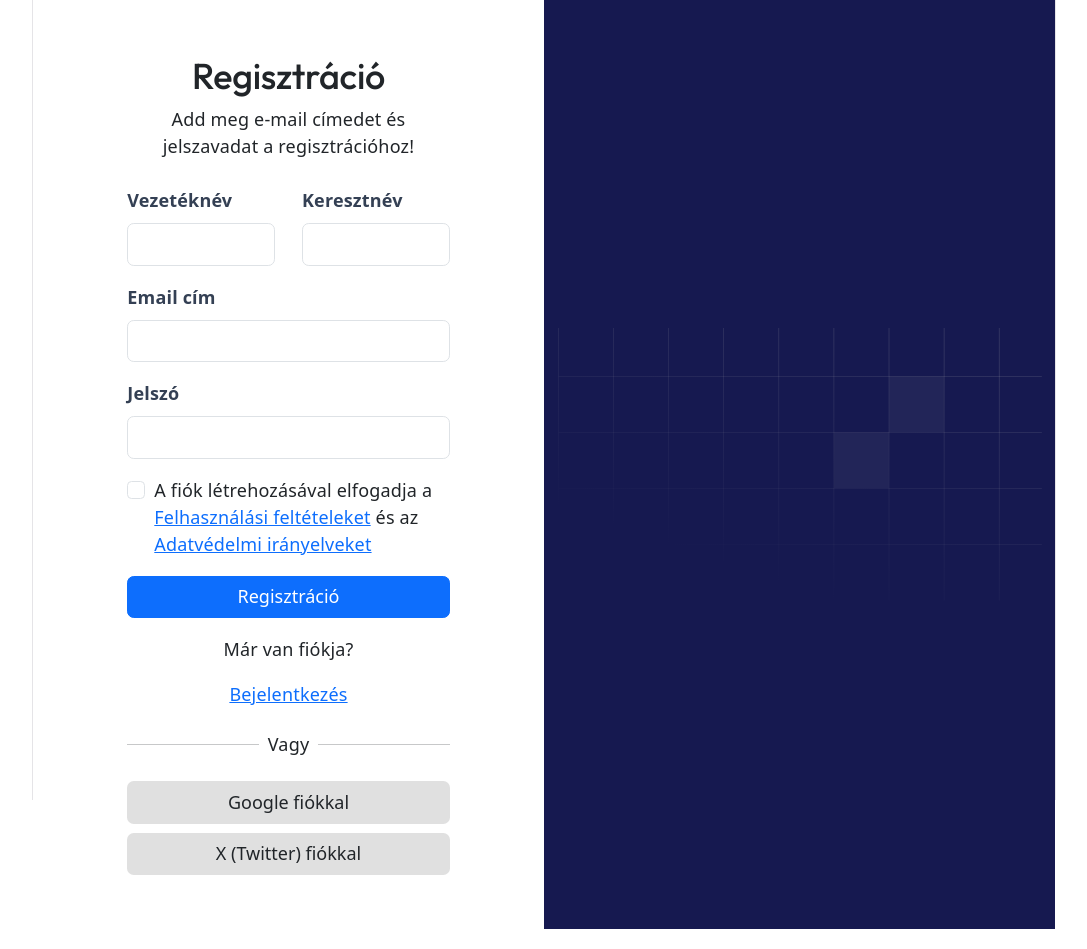
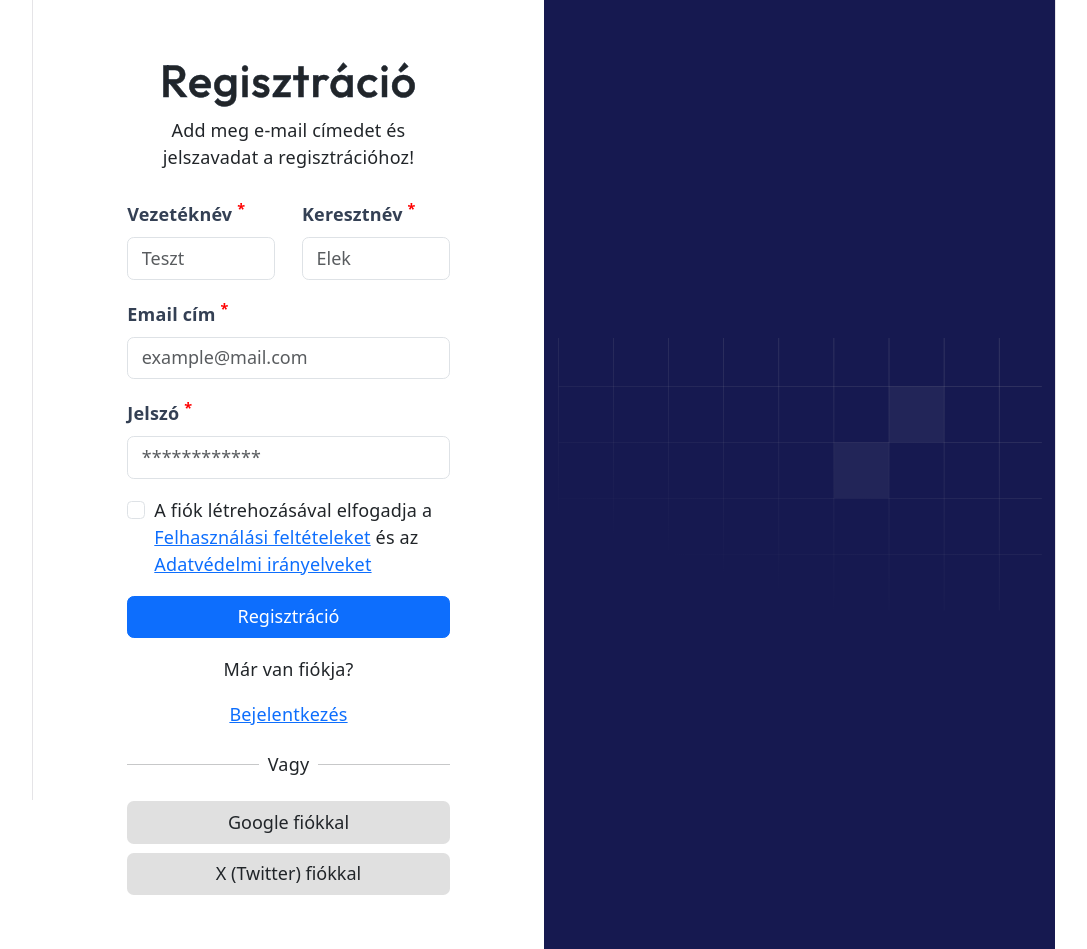
Before and after one commit to zsalapi/tempus-app, a React (Vite) app: page / in a window 1280 px wide. Shown: the whole page, without its empty margins (96-1183 px from the left). Built offline with nearby package versions, Linux system fonts and the light colour scheme.

Commit message:
CSS módosítások, vörös csillagok, és placeholder-ek

```diff
--- a/src/App.jsx
+++ b/src/App.jsx
@@ -9,27 +9,27 @@ function App() {
         {/* Bal oldal: Regisztráció */}
         <div className="col-md-6 d-flex align-items-center justify-content-center p-5">
           <div className="w-100" style={{ maxWidth: "80%" }}>
-            <h2>Regisztráció</h2>
+            <h1>Regisztráció</h1>
              <label className="text-center">Add meg e-mail címedet és jelszavadat a regisztrációhoz!</label>
             <div><br></br></div>
             <form>
               <div className="row">
                 <div className="col-md-6 mb-3">
-                  <label className="form-label d-block text-start">Vezetéknév</label>
-                  <input type="text" className="form-control" required />
+                  <label className="form-label d-block text-start">Vezetéknév <span style={{ color: 'red', fontSize: '0.8em', verticalAlign: 'super' }}>*</span></label>
+                  <input type="text" className="form-control" placeholder="Teszt" required />
                 </div>
                 <div className="col-md-6 mb-3">
-                  <label className="form-label d-block text-start">Keresztnév</label>
-                  <input type="text" className="form-control" required />
+                  <label className="form-label d-block text-start">Keresztnév <span style={{ color: 'red', fontSize: '0.8em', verticalAlign: 'super' }}>*</span></label>
+                  <input type="text" className="form-control" placeholder="Elek" required />
                 </div>
               </div>
               <div className="mb-3">
-                <label className="form-label d-block text-start">Email cím</label>
-                <input type="email" className="form-control" required />
+                <label className="form-label d-block text-start">Email cím <span style={{ color: 'red', fontSize: '0.8em', verticalAlign: 'super' }}>*</span></label>
+                <input type="email" className="form-control" placeholder="example@mail.com" required />
               </div>
               <div className="mb-3">
-                <label className="form-label d-block text-start">Jelszó</label>
-                <input type="password" className="form-control" required />
+                <label className="form-label d-block text-start">Jelszó <span style={{ color: 'red', fontSize: '0.8em', verticalAlign: 'super' }}>*</span></label>
+                <input type="password" className="form-control" placeholder="************" required />
               </div>
               <div className="mb-3 form-check d-block text-start">
                 <input
--- a/src/index.css
+++ b/src/index.css
@@ -73,14 +73,14 @@ body {
 h1,
 h2 {
   font-family: var(--heading);
-  font-weight: 500;
   color: var(--text-h);
 }
 
 h1 {
-  font-size: 56px;
-  letter-spacing: -1.68px;
-  font-weight: bold;
+  font-size: 450px;
+  letter-spacing: 1px;
+  font-weight: 2000;
+  -webkit-text-stroke: 0.5px rgb(29, 41, 57); /* A szín legyen megegyező a szöveg színével */
   margin: 32px 0;
   color: rgb(29,41,57);
   @media (max-width: 1024px) {
@@ -88,15 +88,7 @@ h1 {
     margin: 20px 0;
   }
 }
-h2 {
-  font-size: 24px;
-  line-height: 118%;
-  letter-spacing: -0.24px;
-  margin: 0 0 8px;
-  @media (max-width: 1024px) {
-    font-size: 20px;
-  }
-}
+
 p {
   margin: 0;
 }
@@ -120,3 +112,7 @@ code {
   color: rgb(52,64,84);
   font-weight: bold;
 }
+
+input::placeholder {
+  color: #98a2b3;
+}
```
